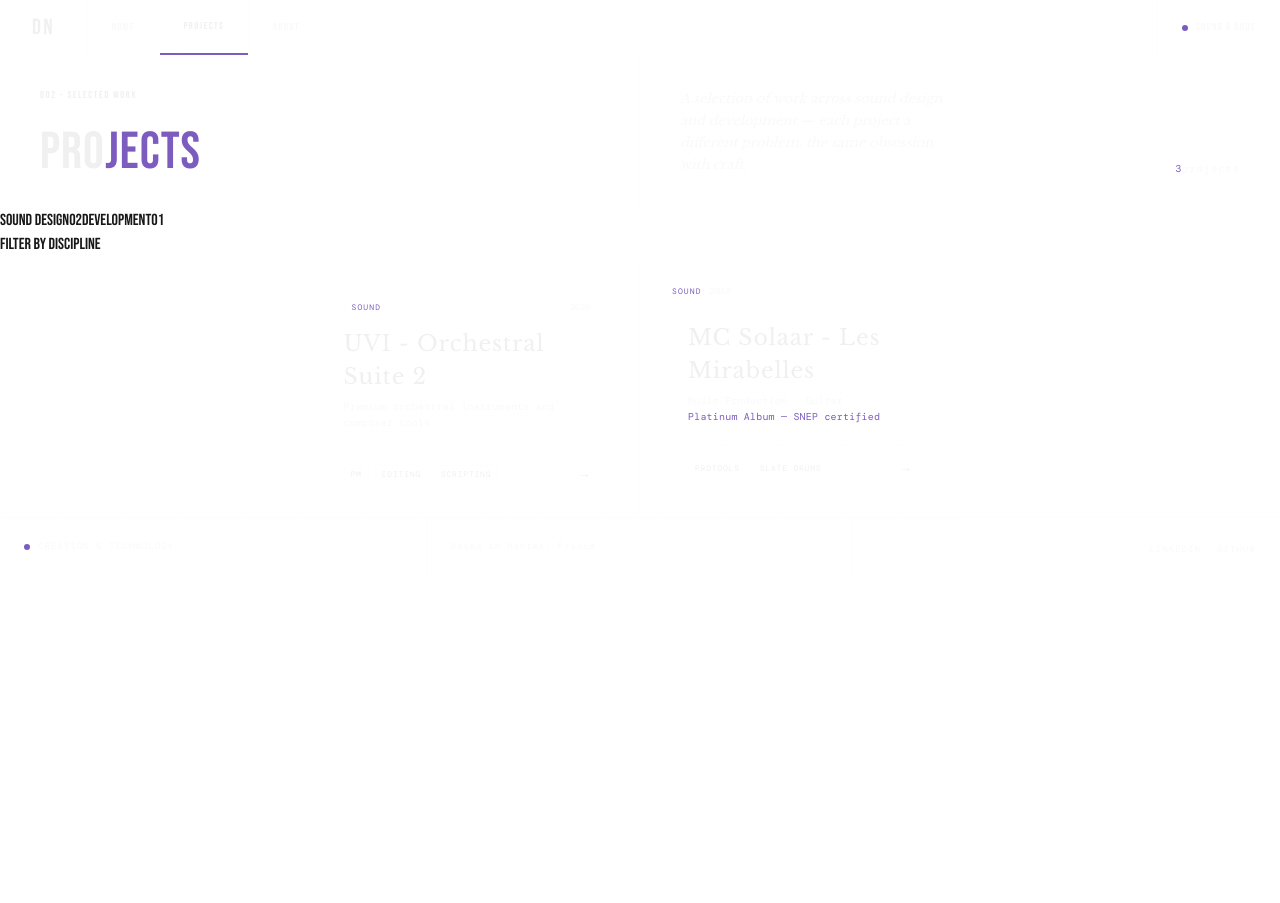
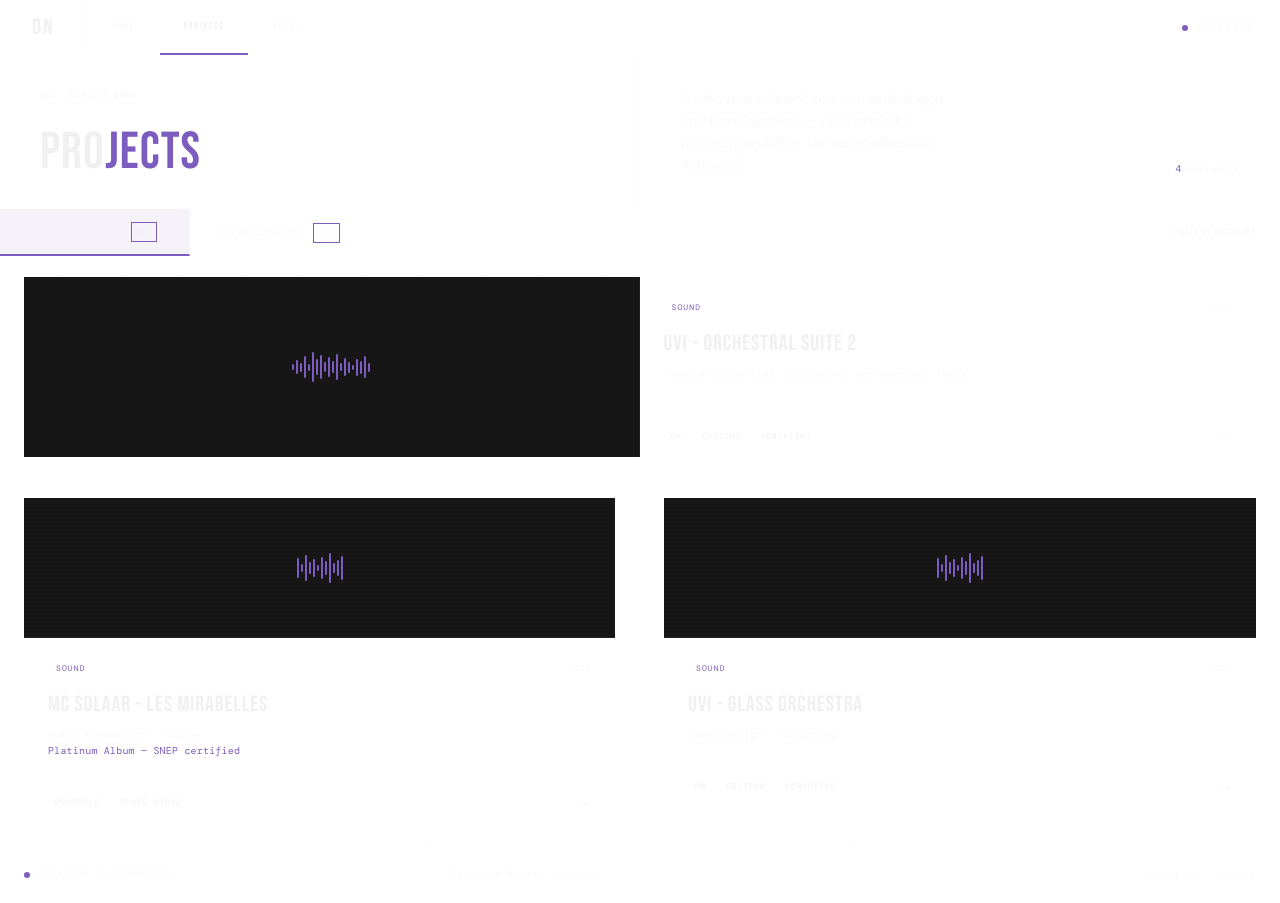
Before and after one commit to damienvallet/dada-noise, a Next.js app: page /projects in a window 1280 px wide. Before the commit the page ends 800 px from the top, so only its background shows below. Built offline with nearby package versions, Linux system fonts and the light colour scheme; a web font is replaced by a local one.

Commit message:
add projects card

```diff
--- /dev/null
+++ b/components/Projects/CardThumb.tsx
@@ -0,0 +1,88 @@
+// /components/Projects/CardThumb.tsx
+import { ProjectType } from "@/lib/projects";
+import styles from "./Projects.module.css";
+
+type Props = {
+  type: ProjectType;
+};
+
+export default function CardThumb({ type }: Props) {
+  return (
+    <div className={styles.cardThumb}>
+      <div className={styles.cardScan} />
+      {type === "sound" ? <SoundThumb /> : <CodeThumb />}
+    </div>
+  );
+}
+
+function SoundThumb() {
+  const bars = [20, 8, 26, 12, 18, 6, 22, 14, 30, 10, 16, 24];
+  return (
+    <div className={styles.cardWaveform}>
+      {bars.map((height, i) => (
+        <div
+          key={i}
+          className={styles.wavBar}
+          style={{ height: `${height}px` }}
+        ></div>
+      ))}
+    </div>
+  );
+}
+
+function CodeThumb() {
+  return (
+    <svg
+      width="80"
+      height="60"
+      viewBox="0 0 80 60"
+      className={styles.codeThumbSvg}
+    >
+      <rect
+        x="8"
+        y="8"
+        width="64"
+        height="44"
+        rx="2"
+        fill="none"
+        stroke="var(--accent)"
+        strokeWidth="1"
+      />
+      <line
+        x1="8"
+        y1="20"
+        x2="72"
+        y2="20"
+        stroke="var(--accent)"
+        strokeWidth="0.5"
+      />
+      <rect
+        x="14"
+        y="27"
+        width="20"
+        height="18"
+        fill="var(--accent-subtle)"
+        stroke="var(--accent)"
+        strokeWidth="0.5"
+      />
+      <rect
+        x="40"
+        y="27"
+        width="26"
+        height="8"
+        fill="var(--accent-subtle)"
+        stroke="var(--accent)"
+        strokeWidth="0.5"
+      />
+      <rect
+        x="40"
+        y="38"
+        width="18"
+        height="7"
+        fill="var(--accent-subtle)"
+        stroke="var(--accent)"
+        strokeWidth="0.5"
+      />
+    </svg>
+  );
+}
--- a/components/Projects/ProjectCard.tsx
+++ b/components/Projects/ProjectCard.tsx
@@ -1,5 +1,6 @@
 import styles from "./Projects.module.css";
 import { Project } from "@/lib/projects";
+import CardThumb from "./CardThumb";
 
 type Props = {
   project: Project;
@@ -9,10 +10,21 @@
 export default function ProjectCard({ project, featured }: Props) {
   if (featured) {
     return (
-      <div className={`${styles.card} ${featured ? styles.featuredCard : ""} `}>
-        <div className={styles.thumb}>
-          <div className={styles.scan} />
-          <div className={styles.waveform}></div>
+      <div className={`${styles.card} ${styles.cardFeatured} `}>
+        <div className={styles.cardThumb}>
+          <div className={styles.cardScan} />
+          <div className={styles.cardWaveform}>
+            {[
+              6, 14, 9, 22, 7, 30, 16, 24, 10, 20, 12, 26, 8, 18, 11, 5, 17, 13,
+              22, 9,
+            ].map((h, i) => (
+              <div
+                key={i}
+                className={styles.wavBar}
+                style={{ height: `${h}px` }}
+              />
+            ))}
+          </div>
         </div>
         <div className={styles.wideRight}>
           <div className={styles.cardBody}>
@@ -21,11 +33,11 @@
               <span className={styles.cardYear}>{project.year}</span>
             </div>
             <div className={styles.cardTitle}>{project.name}</div>
-            <div className={styles.description}>{project.description}</div>
+            <div className={styles.cardDescription}>{project.description}</div>
             <div className={styles.embedBar}></div>
           </div>
-          <div className={styles.footer}>
-            <div className={styles.tools}>
+          <div className={styles.cardFooter}>
+            <div className={styles.cardTools}>
               {project.tools.map((tool) => {
                 return (
                   <div key={tool} className={styles.toolTag}>
@@ -43,20 +55,20 @@
 
   return (
     <div className={styles.card}>
-      <div className={styles.cardThumb}>
-        <div className={styles.scan} />
-        <span className={styles.cardTag}>{project.type}</span>
-        <span className={styles.cardYear}>{project.year}</span>
-      </div>
+      <CardThumb type={project.type} />
       <div className={styles.cardBody}>
+        <div className={styles.cardMeta}>
+          <span className={styles.cardTag}>{project.type}</span>
+          <span className={styles.cardYear}>{project.year}</span>
+        </div>
         <div className={styles.cardTitle}>{project.name} </div>
-        <div className={styles.description}>{project.sub}</div>
+        <div className={styles.cardDescription}>{project.sub}</div>
         {project.certification && (
           <div className={styles.cardCert}>{project.certification}</div>
         )}
       </div>
-      <div className={styles.footer}>
-        <div className={styles.tools}>
+      <div className={styles.cardFooter}>
+        <div className={styles.cardTools}>
           {project.tools.map((tool) => (
             <span key={tool} className={styles.toolTag}>
               {tool}
--- a/components/Projects/Projects.module.css
+++ b/components/Projects/Projects.module.css
@@ -27,12 +27,12 @@
   font-size: 10px;
   letter-spacing: 0.16em;
   text-transform: uppercase;
-  color: var(--text);
+  color: var(--text-muted);
   margin-bottom: 10px;
 }
 
 .pageTitle {
-  font-family: var(--display);
+  font-family: var(--font-display);
   font-size: 52px;
   line-height: 0.9;
   letter-spacing: 0.02em;
@@ -65,9 +65,86 @@
   color: var(--accent);
 }
 
+
+.toggleBar {
+  position: relative;
+  z-index: var(--z-content);
+  display: flex;
+  align-items: stretch;
+  border-bottom: 1px solid var(--border);
+  height: 48px;
+}
+
+.toggleBtn {
+  display: flex;
+  align-items: center;
+  gap: 10px;
+  padding: 0 32px;
+  cursor: pointer;
+  font-size: 10px;
+  letter-spacing: 0.14em;
+  text-transform: uppercase;
+  color: var(--text-muted);
+  border-right: 1px solid var(--border);
+  transition: background var(--transition);
+  font-family: var(--font-mono);
+}
+
+.toggleActive {
+  color: var(--text);
+  border-bottom: 2px solid var(--accent);
+  background: var(--accent-subtle)
+}
+
+.toggleBtn:hover {
+  background: var(--border-subtle)
+}
+
+.togglePill {
+  font-size: 9px;
+  padding: 2px 6px;
+  border: 1px solid var(--accent);
+  letter-spacing: 0.08em;
+}
+
+.toggleBtn:active .togglePill {
+  background: var(--accent-subtle);
+  border-color: var(--accent);
+  color: var(--accent);
+}
+
+
+.filterLabel {
+  display: flex;
+  align-items: center;
+  padding: 0 24px;
+  font-size: 9px;
+  letter-spacing: 0.14em;
+  text-transform: uppercase;
+  color: var(--text-muted);
+  border-left: 1px solid var(--border);
+}
+
+.toggleSpacer {
+  flex: 1;
+}
+
 .grid {
   display: grid;
-  grid-template-columns: 2fr 1fr 1fr;
+  grid-template-columns: 2fr 1fr;
+  grid-template-rows: auto auto;
+  border-bottom: 1px solid var(--border);
+}
+
+.soundGrid {
+  display: grid;
+  grid-template-columns: 1fr 1fr;
+  border-bottom: 1px solid var(--border);
+}
+
+.devGrid {
+  display: grid;
+  grid-template-columns: 1fr 1fr 1fr;
   border-bottom: 1px solid var(--border);
 }
 
@@ -95,40 +172,56 @@
   border-right: none;
 }
 
-.thumb {
+.cardFeatured .cardThumb {
+  height: 100%;
+  min-height: 200px;
+  border-bottom: none;
+  border-right: 1px solid var(--border-subtle);
+  background: var(--surface);
+}
+
+.cardThumb {
+  height: 140px;
   position: relative;
+  background: var(--surface);
   display: flex;
   align-items: center;
   justify-content: center;
   overflow: hidden;
-  /* background: var(--accent); */
-
+  border-bottom: 1px solid var(--border-subtle);
 }
 
-.scan {
+.cardScan {
   position: absolute;
   inset: 0;
+  pointer-events: none;
   background: repeating-linear-gradient(0deg, transparent, transparent 3px, rgba(240, 240, 240, 0.008) 3px, rgba(240, 240, 240, 0.008) 4px);
 }
 
-.waveform {
+.cardWaveform {
   display: flex;
   align-items: center;
   gap: 2px;
   position: relative;
-  z-index: var(--z-content);
+  z-index: var(--z-base);
+}
+
+.wavBar {
+  width: 2px;
+  border-radius: 1px;
+  background: var(--accent);
 }
 
 
 .cardTitle {
-  font-family: var(--font-serif);
+  font-family: var(--font-display);
   font-size: 22px;
   letter-spacing: 0.04em;
   color: var(--text);
   margin-bottom: 6px;
 }
 
-.footer {
+.cardFooter {
   padding: 12px 24px;
   border-top: 1px solid var(--border);
   display: flex;
@@ -136,14 +229,7 @@
   justify-content: space-between;
 }
 
-.cardDescription {
-  font-size: 10px;
-  color: var(--text);
-  line-height: 1.6;
-  letter-spacing: 0.02em;
-}
-
-.tools {
+.cardTools {
   display: flex;
   gap: 6px;
   flex-wrap: wrap;
@@ -155,7 +241,6 @@
   text-transform: uppercase;
   padding: 2px 6px;
   background: rgba(240, 240, 240, 0.05);
-  ;
   color: var(--text);
   border: 1px solid var(--border);
 }
@@ -166,10 +251,22 @@
   transition: color var(--transition);
 }
 
+.card:hover .cardArrow {
+  color: var(--accent);
+  transform: translateX(3px);
+}
+
 .wideRight {
   display: flex;
   flex-direction: column;
   justify-content: space-between;
+}
+
+.cardFeatured .cardThumb {
+  height: 100%;
+  min-height: 180px;
+  border-bottom: none;
+  border-right: 1px solid var(--border-subtle);
 }
 
 .cardBody {
@@ -197,12 +294,8 @@
   color: var(--text-muted);
 }
 
-.featuredCard {
-  display: grid;
-  grid-template-columns: 1fr 1fr;
-}
-
-.description {
+.cardDescription {
+  font-family: var(--font-mono);
   font-size: 10px;
   color: var(--text-muted);
   line-height: 1.6;
@@ -215,3 +308,9 @@
   line-height: 1.6;
   letter-spacing: 0.02em;
 }
+
+.codeThumbSvg {
+  opacity: 0.2;
+  position: relative;
+  z-index: 1;
+}
--- a/components/Projects/ProjectsGrid.tsx
+++ b/components/Projects/ProjectsGrid.tsx
@@ -4,16 +4,17 @@
 
 type Props = {
   projects: Project[];
+  gridType: "sound" | "dev";
 };
 
-export default function ProjectsGrid({ projects }: Props) {
+export default function ProjectsGrid({ projects, gridType }: Props) {
   return (
-    <div className={styles.grid}>
+    <div className={gridType === "sound" ? styles.soundGrid : styles.devGrid}>
       {projects.map((project, index) => (
         <ProjectCard
           key={project.id}
           project={project}
-          featured={index === 0}
+          featured={gridType === "sound" && index === 0}
         />
       ))}
     </div>
--- a/components/Projects/TabToggle.tsx
+++ b/components/Projects/TabToggle.tsx
@@ -23,6 +23,7 @@
     <>
       <div className={styles.toggleBar}>
         <button
+          type="button"
           className={`${styles.toggleBtn} ${activeTab === "sound" ? styles.toggleActive : ""}`}
           onClick={() => setActiveTab("sound")}
         >
@@ -44,7 +45,10 @@
         <div className={styles.filterLabel}>Filter by discipline</div>
       </div>
 
-      <ProjectsGrid projects={currentProjects} />
+      <ProjectsGrid
+        projects={currentProjects}
+        gridType={activeTab === "sound" ? "sound" : "dev"}
+      />
     </>
   );
 }
--- a/lib/projects.ts
+++ b/lib/projects.ts
@@ -57,17 +57,16 @@
     mediaUrl: "https://youtu.be/x4JVg3drMms?si=3H9_YQObKP7XPLP_",
   },
 
-  // {
-  //   id: 4,
-  //   name: "MC Solaar - Les Mirabelles",
-  //   type: "sound",
-  //   year: "2025",
-  //   sub: "Music Production · Guitar",
-  //   certification: "Platinum Album — SNEP certified",
-  //   href: "/projects",
-  //   featured: true,
-  //   description: "string",
-  //   tools: ["Audio tools", "PT"],
-  //   mediaType: "video",
-  // },
+  {
+    id: 4,
+    name: "UVI - Glass Orchestra",
+    type: "sound",
+    year: "2025",
+    sub: "Sound Design - Scripting",
+    href: "/projects",
+    featured: true,
+    description: "extraordinary collection of 14 glass instruments",
+    tools: ["PM", "Editing", "Scripting"],
+    mediaType: "image",
+  },
 ];
```
